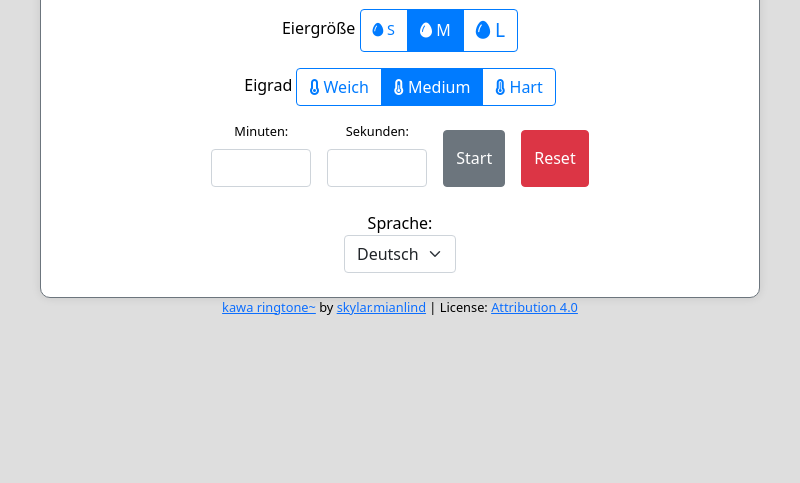
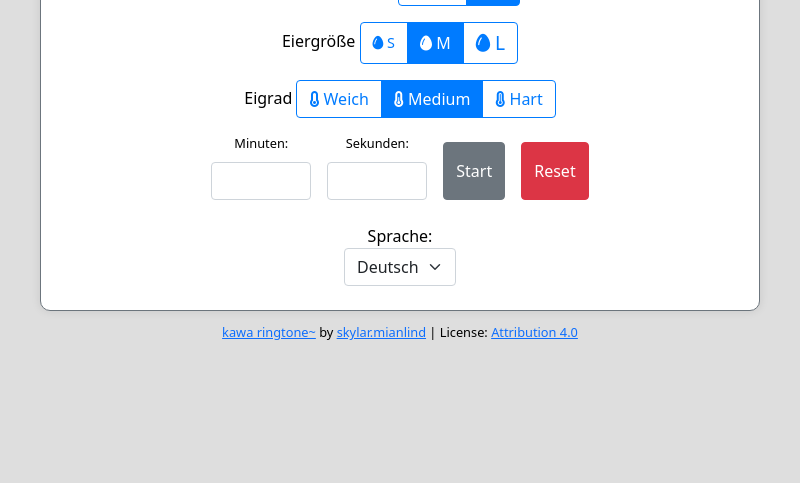
Before and after one commit to vietamin/eieruhr, an Electron app: page index.html in a window 800 px wide. Shown: the part 317-800 px from the top of the page. Drawn offline with nearby package versions, Linux system fonts and the light colour scheme; some packages are replaced by stand-ins of ours; a script that the page names is missing.

Commit message:
Aktualisieren von styles.css

```diff
--- a/styles.css
+++ b/styles.css
@@ -123,6 +123,10 @@
 body {
     background-color: var(--background-color-secondary);
     color: var(--text-color);
+}
+
+main {
+  padding: 0.8em;
 }
 
 footer {
```
